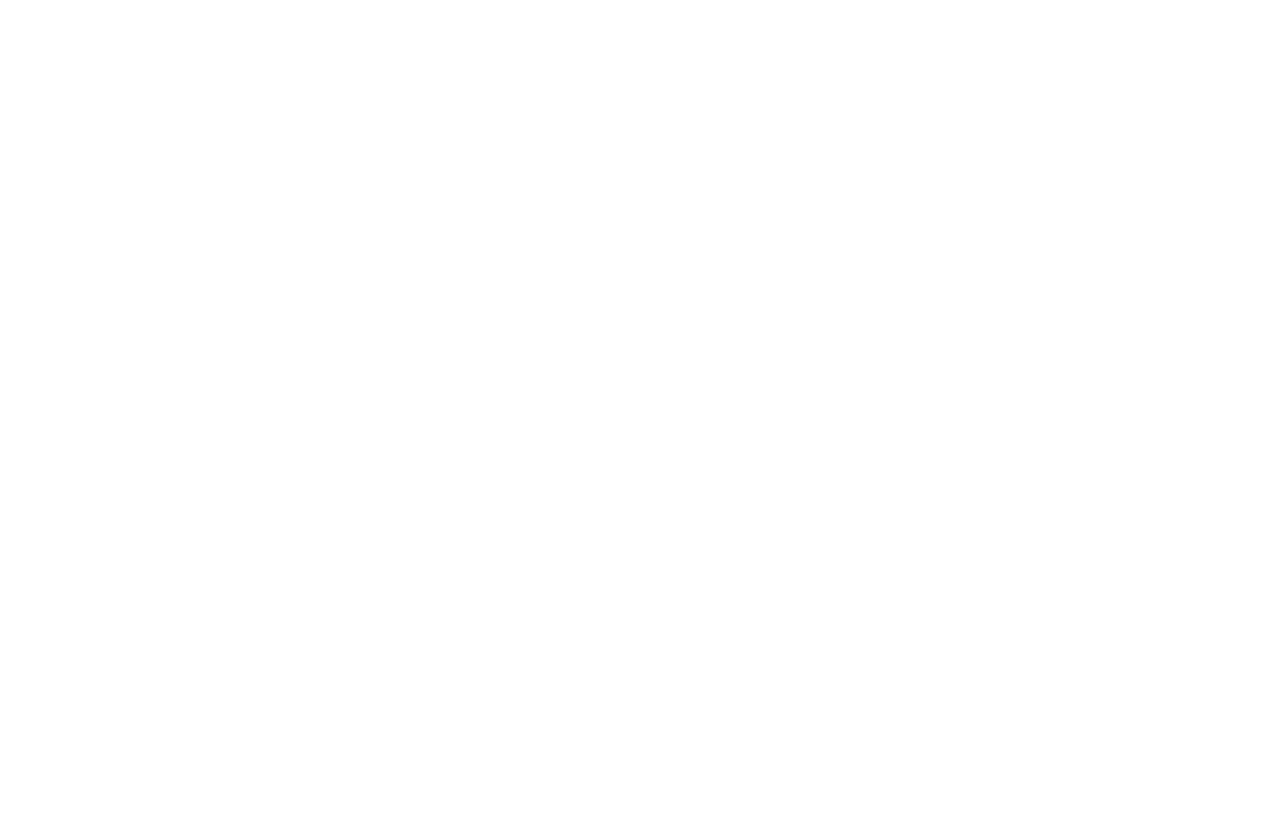
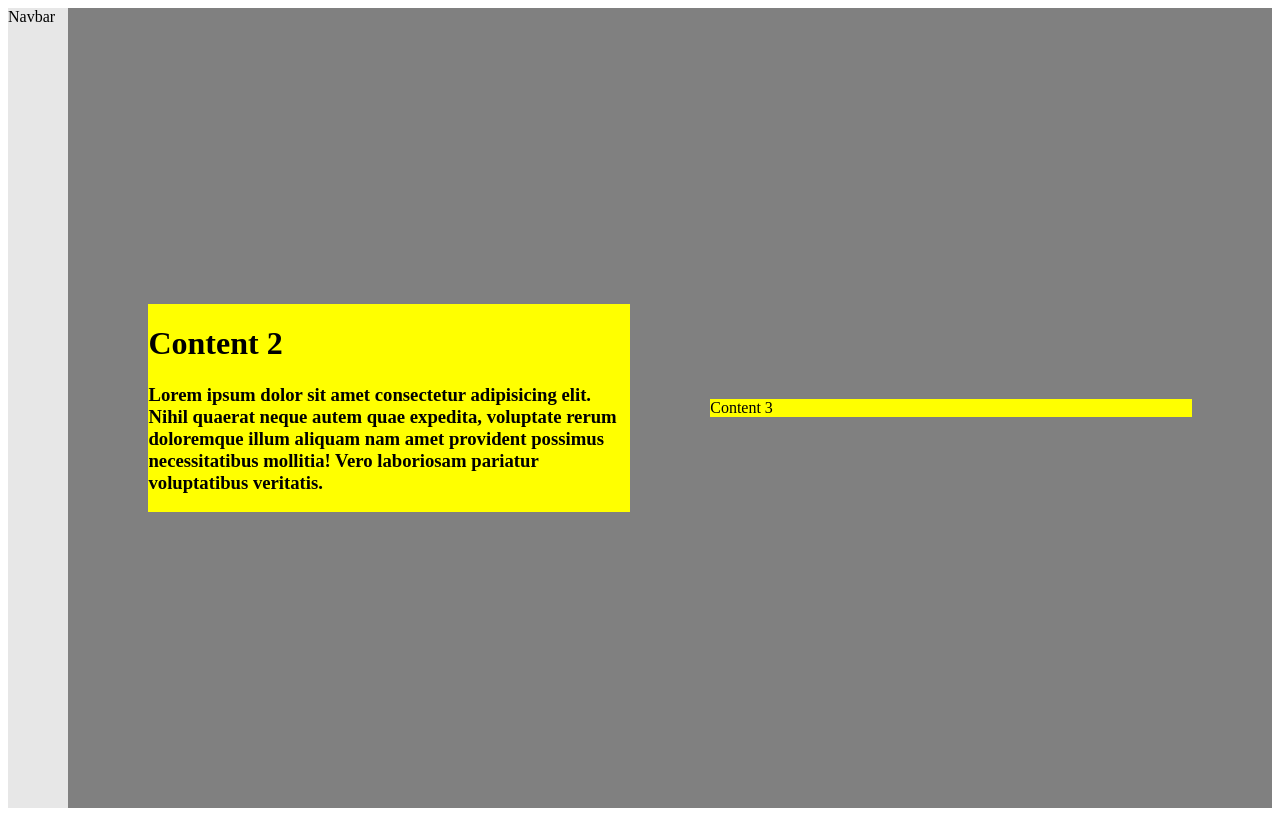
Before and after one commit to SlickJacket/FlexIt1, a website: page index.html in a window 1280 px wide. Drawn offline with Linux system fonts and the light colour scheme.

Commit message:
basic layout initiated

```diff
--- /dev/null
+++ b/css/styles.css
@@ -0,0 +1,31 @@
+.container {
+  display: flex;
+  justify-content: flex-start;
+  min-height: 100vh;
+}
+
+.box {
+  background-color: pink;
+  flex-basis: 100%;
+}
+
+.navBar {
+  flex-basis: 5%;
+  background-color: rgba(225, 225, 225, 0.8);
+}
+
+.contentContainer {
+    display: flex;
+    justify-content: space-evenly;
+    align-items: center;
+
+    background-color: grey;
+}
+
+.innerBox {
+    flex-basis: 40%;
+}
+
+.contentContainer > * {
+    background-color: yellow;
+}
--- a/index.html
+++ b/index.html
@@ -1,12 +1,27 @@
 <!DOCTYPE html>
 <html lang="en">
-<head>
-    <meta charset="UTF-8">
-    <meta name="viewport" content="width=device-width, initial-scale=1.0">
-    <meta http-equiv="X-UA-Compatible" content="ie=edge">
-    <title>Document</title>
-</head>
-<body>
-
-</body>
+  <head>
+    <meta charset="UTF-8" />
+    <meta name="viewport" content="width=device-width, initial-scale=1.0" />
+    <meta http-equiv="X-UA-Compatible" content="ie=edge" />
+    <title>FlexIt Practice Layout 1</title>
+    <link rel="stylesheet" href="css/styles.css" />
+  </head>
+  <body>
+    <div class="container">
+      <div class="box navBar">Navbar</div>
+      <div class="box contentContainer">
+        <div class="innerBox content2">
+          <h1>Content 2</h1>
+          <h3>
+            Lorem ipsum dolor sit amet consectetur adipisicing elit. Nihil
+            quaerat neque autem quae expedita, voluptate rerum doloremque illum
+            aliquam nam amet provident possimus necessitatibus mollitia! Vero
+            laboriosam pariatur voluptatibus veritatis.
+          </h3>
+        </div>
+        <div class="innerBox content3">Content 3</div>
+      </div>
+    </div>
+  </body>
 </html>
```
Also changed, not shown: gulpfile.js (added, +9 -0 lines), package.json (added, +23 -0 lines), build/styles.css (added), 1 other file.
